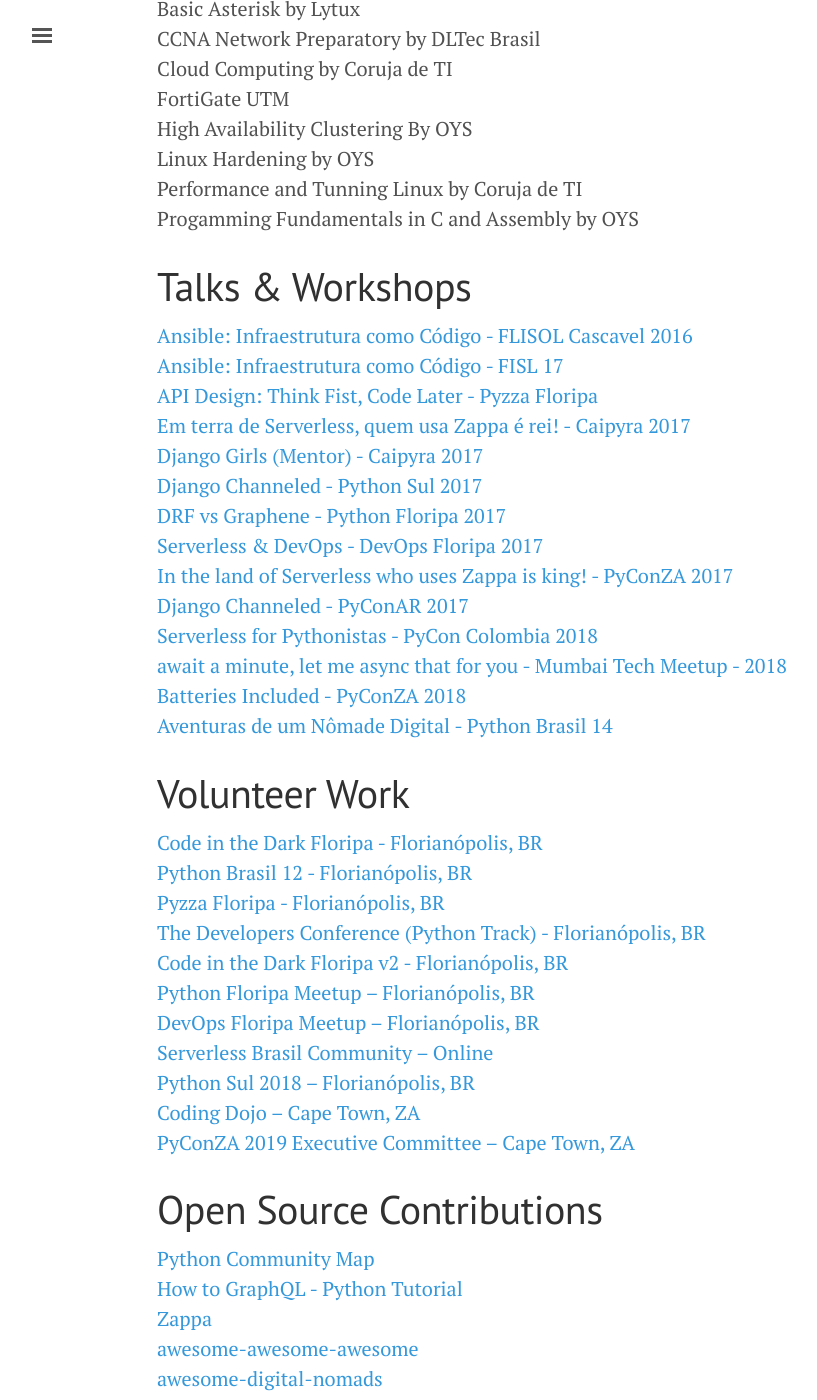
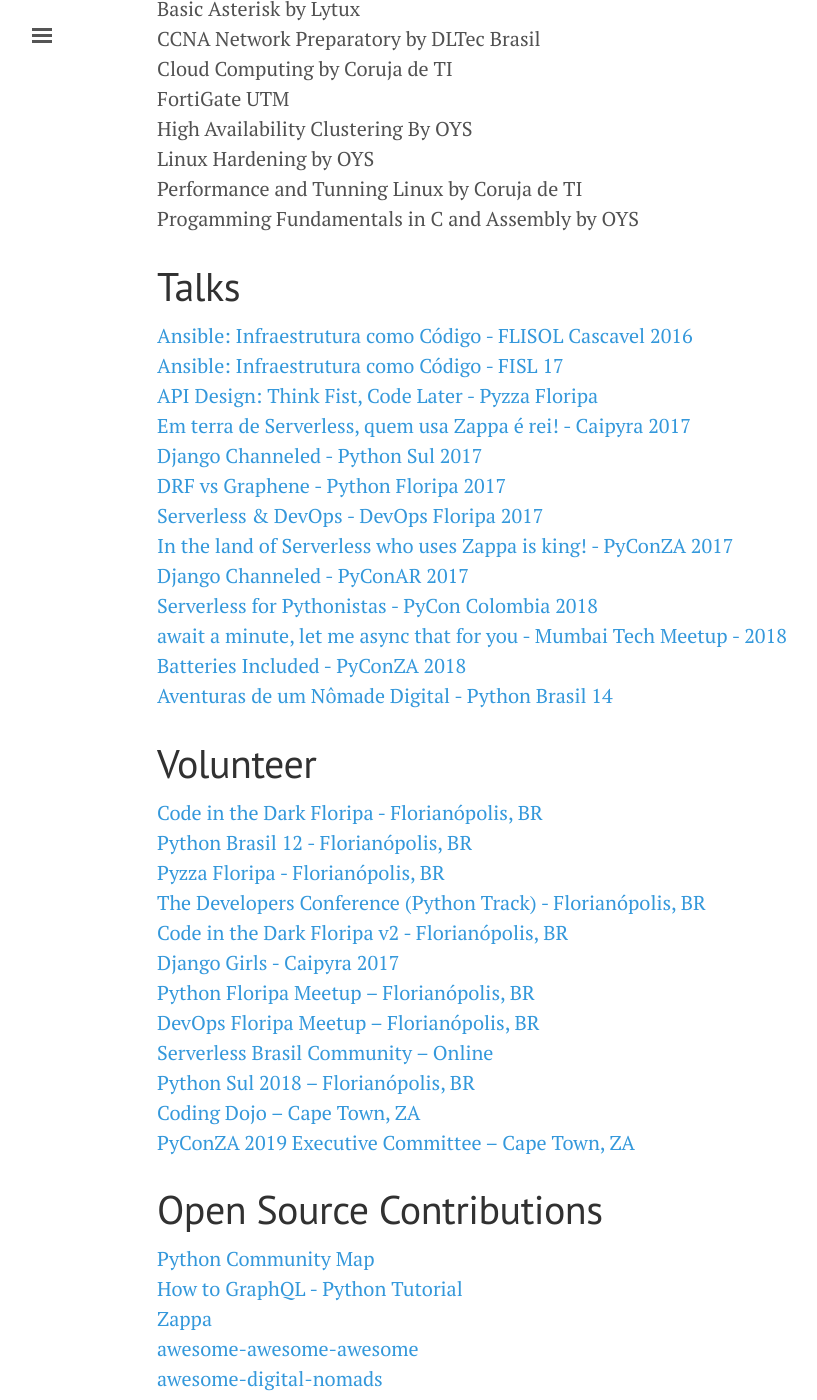
Before and after one commit to jonatasbaldin/jonatasbaldin.github.io, a Jekyll site: the page built from cv.md, in a window 1280 px wide and 1400 px high, scrolled down 3526 px. Shown: the whole window, without its empty margins (3-820 px from the left). Built offline with Jekyll 4.4.1, drawn with Linux system fonts in a browser that asks for light colours; nearby versions of some CDN libraries.

Commit message:
Minor changes at CV

```diff
--- a/cv.md
+++ b/cv.md
@@ -103,12 +103,11 @@
 Performance and Tunning Linux by Coruja de TI
 Progamming Fundamentals in C and Assembly by OYS
 
-# Talks & Workshops
+# Talks
 [Ansible: Infraestrutura como Código - FLISOL Cascavel 2016](https://speakerdeck.com/jonatasbaldin/ansible-infraestrutura-como-codigo)
 [Ansible: Infraestrutura como Código - FISL 17](https://www.youtube.com/watch?v=i79uTvUiOyg)
 [API Design: Think Fist, Code Later - Pyzza Floripa](https://speakerdeck.com/jonatasbaldin/ansible-infraestrutura-como-codigo)
 [Em terra de Serverless, quem usa Zappa é rei! - Caipyra 2017](https://speakerdeck.com/jonatasbaldin/in-the-land-of-serverless-who-uses-zappa-is-king)
-[Django Girls (Mentor) - Caipyra 2017](https://djangogirls.org/ribeiraopreto/)
 [Django Channeled - Python Sul 2017](https://speakerdeck.com/jonatasbaldin/django-channeled)
 [DRF vs Graphene - Python Floripa 2017](https://www.youtube.com/watch?v=WXRmRcIVzqE)
 [Serverless & DevOps - DevOps Floripa 2017](https://speakerdeck.com/jonatasbaldin/serverless-and-devops)
@@ -119,12 +118,13 @@
 [Batteries Included - PyConZA 2018](https://www.youtube.com/watch?v=ZfgnizIG3Bg)
 [Aventuras de um Nômade Digital - Python Brasil 14](https://speakerdeck.com/jonatasbaldin/aventuras-de-um-nomade-digital)
 
-# Volunteer Work
+# Volunteer
 [Code in the Dark Floripa - Florianópolis, BR](http://floripa.codeinthedark.com.br/)
 [Python Brasil 12 - Florianópolis, BR](http://2016.pythonbrasil.org.br/)
 [Pyzza Floripa - Florianópolis, BR](https://www.facebook.com/events/620666271458869)
 [The Developers Conference (Python Track) - Florianópolis, BR](http://www.thedevelopersconference.com.br/tdc/2017/florianopolis/trilha-python)
 [Code in the Dark Floripa v2 - Florianópolis, BR](http://floripa.codeinthedark.com.br/)
+[Django Girls - Caipyra 2017](https://djangogirls.org/ribeiraopreto/)
 [Python Floripa Meetup – Florianópolis, BR](https://www.meetup.com/Floripa-Python-Meetup/)
 [DevOps Floripa Meetup – Florianópolis, BR](https://www.meetup.com/DevOps-Florianopolis/)
 [Serverless Brasil Community – Online](https://t.me/serverlessbrasil)
```
